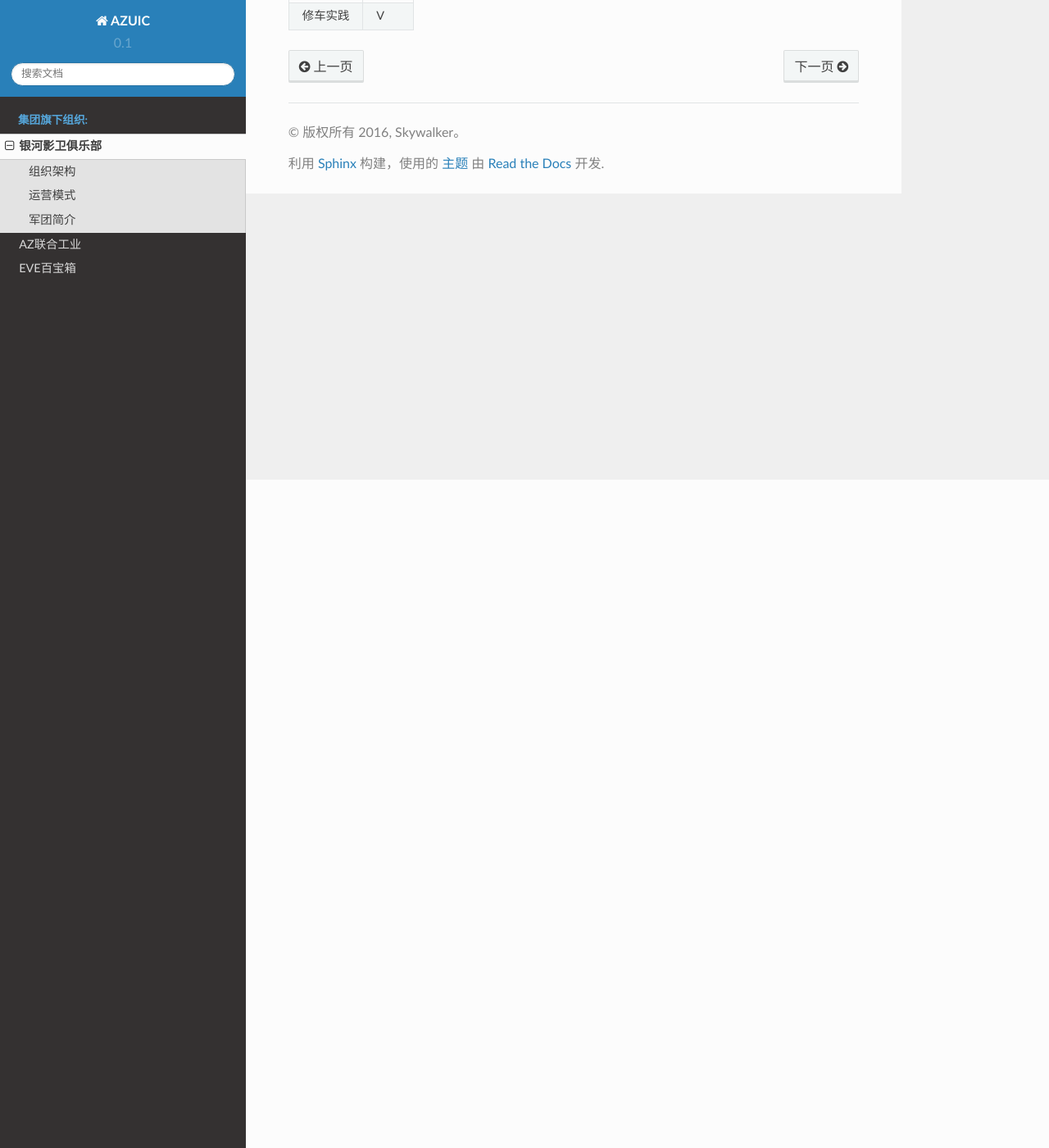
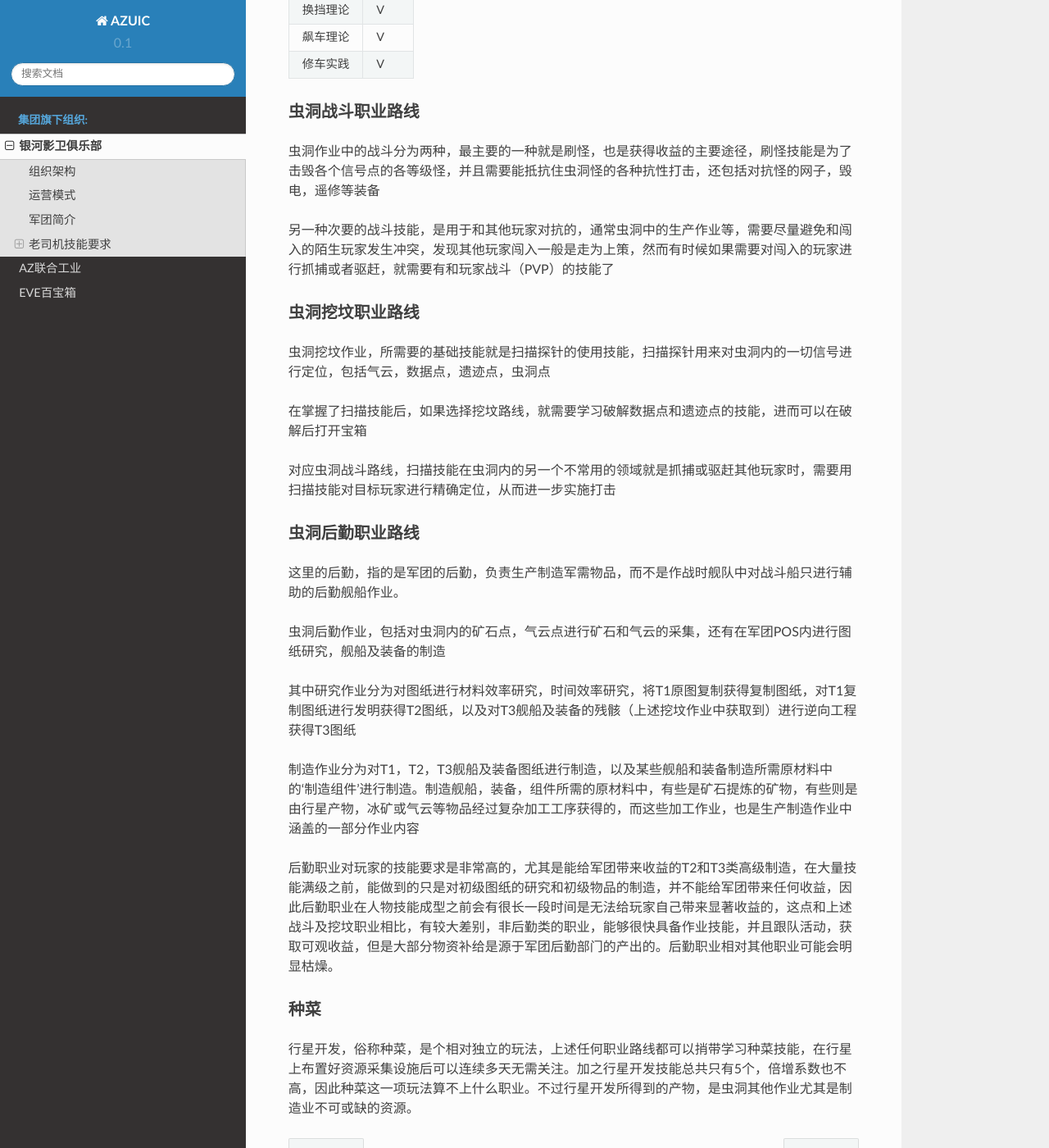
Before and after one commit to zliu/azuig, a Sphinx documentation site: the page built from docs/source/shadow_guards.rst, in a window 1280 px wide and 1400 px high, scrolled down 815 px. Shown: the whole window at 82% size. Built offline with Sphinx 7.4.7 and the Read the Docs theme 2.0.0, drawn with Linux system fonts in a browser that asks for light colours; some of the changed text lies outside the part shown.

Commit message:
add rough career path for wormhole

```diff
--- a/docs/source/conf.py
+++ b/docs/source/conf.py
@@ -196,7 +196,7 @@ epub_exclude_files = ['search.html']
 # would mean that specific document would be compressed
 # regardless of the global pdf_compressed setting.
 pdf_documents = [
-         ('index', u'azuic.pdf', u'My Project', u'Skywalker'),
+         ('index', u'影卫手册', u'影卫手册', u'Skywalker'),
          ]
 # A comma-separated list of custom stylesheets. Example:
 pdf_stylesheets = ['simsun', 'a4']
--- a/docs/source/shadow_guards.rst
+++ b/docs/source/shadow_guards.rst
@@ -19,7 +19,10 @@
 
 老司机竞技场：2-3-7，这是一个二级虫洞空间，空间内有2个固定虫洞，一个通往三级虫洞空间，另一个通往高安地区。这个空间主要用于给老司机飙车，可以做你爱做的事情
 
-老司机技能要求：
+老司机技能要求
+--------------
+
+模板如下，老司机私语正在开车（整理详细技能路线）中……
 
 =========  =======
 开车技能     等级
@@ -28,3 +31,36 @@
 飙车理论     V
 修车实践     V
 =========  =======
+
+虫洞战斗职业路线
+^^^^^^^^^^^^^^^^
+
+虫洞作业中的战斗分为两种，最主要的一种就是刷怪，也是获得收益的主要途径，刷怪技能是为了击毁各个信号点的各等级怪，并且需要能抵抗住虫洞怪的各种抗性打击，还包括对抗怪的网子，毁电，遥修等装备
+
+另一种次要的战斗技能，是用于和其他玩家对抗的，通常虫洞中的生产作业等，需要尽量避免和闯入的陌生玩家发生冲突，发现其他玩家闯入一般是走为上策，然而有时候如果需要对闯入的玩家进行抓捕或者驱赶，就需要有和玩家战斗（PVP）的技能了
+
+虫洞挖坟职业路线
+^^^^^^^^^^^^^^^^
+
+虫洞挖坟作业，所需要的基础技能就是扫描探针的使用技能，扫描探针用来对虫洞内的一切信号进行定位，包括气云，数据点，遗迹点，虫洞点
+
+在掌握了扫描技能后，如果选择挖坟路线，就需要学习破解数据点和遗迹点的技能，进而可以在破解后打开宝箱
+
+对应虫洞战斗路线，扫描技能在虫洞内的另一个不常用的领域就是抓捕或驱赶其他玩家时，需要用扫描技能对目标玩家进行精确定位，从而进一步实施打击
+
+虫洞后勤职业路线
+^^^^^^^^^^^^^^^^
+
+这里的后勤，指的是军团的后勤，负责生产制造军需物品，而不是作战时舰队中对战斗船只进行辅助的后勤舰船作业。
+
+虫洞后勤作业，包括对虫洞内的矿石点，气云点进行矿石和气云的采集，还有在军团POS内进行图纸研究，舰船及装备的制造
+
+其中研究作业分为对图纸进行材料效率研究，时间效率研究，将T1原图复制获得复制图纸，对T1复制图纸进行发明获得T2图纸，以及对T3舰船及装备的残骸（上述挖坟作业中获取到）进行逆向工程获得T3图纸
+
+制造作业分为对T1，T2，T3舰船及装备图纸进行制造，以及某些舰船和装备制造所需原材料中的‘制造组件’进行制造。制造舰船，装备，组件所需的原材料中，有些是矿石提炼的矿物，有些则是由行星产物，冰矿或气云等物品经过复杂加工工序获得的，而这些加工作业，也是生产制造作业中涵盖的一部分作业内容
+
+后勤职业对玩家的技能要求是非常高的，尤其是能给军团带来收益的T2和T3类高级制造，在大量技能满级之前，能做到的只是对初级图纸的研究和初级物品的制造，并不能给军团带来任何收益，因此后勤职业在人物技能成型之前会有很长一段时间是无法给玩家自己带来显著收益的，这点和上述战斗及挖坟职业相比，有较大差别，非后勤类的职业，能够很快具备作业技能，并且跟队活动，获取可观收益，但是大部分物资补给是源于军团后勤部门的产出的。后勤职业相对其他职业可能会明显枯燥。
+
+种菜
+^^^^
+行星开发，俗称种菜，是个相对独立的玩法，上述任何职业路线都可以捎带学习种菜技能，在行星上布置好资源采集设施后可以连续多天无需关注。加之行星开发技能总共只有5个，倍增系数也不高，因此种菜这一项玩法算不上什么职业。不过行星开发所得到的产物，是虫洞其他作业尤其是制造业不可或缺的资源。
```
Also changed, not shown: docs/source/tips.rst (+6 -2 lines).
